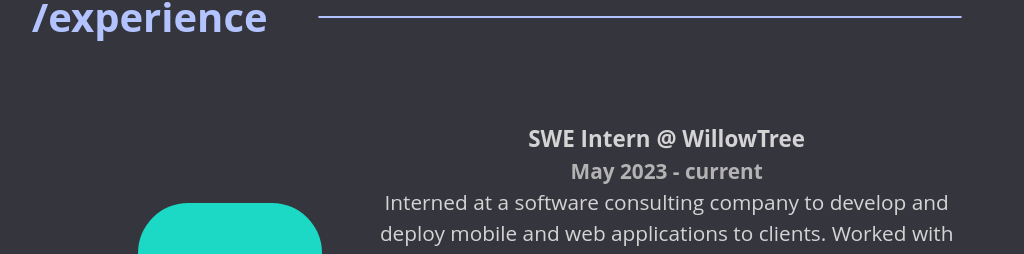
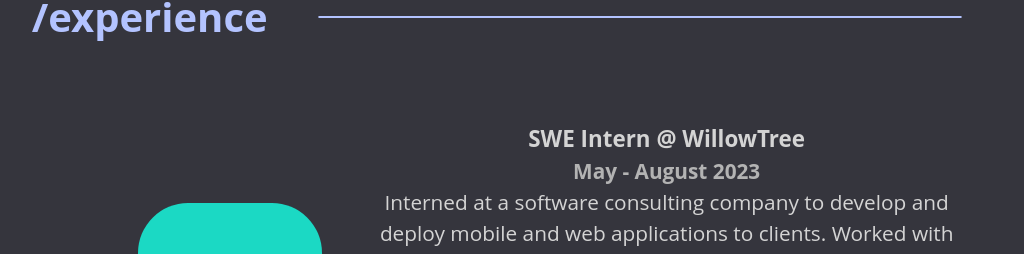
Before and after one commit to rahulmedicharla/portfolio, a React (Create React App) app: page / in a window 1280 px wide. Shown: the part 1519-1773 px from the top of the page, without its empty margins (90-1114 px from the left). Built offline with nearby package versions, Linux system fonts and the light colour scheme.

Commit message:
changed willow tree content

```diff
--- a/src/contents.js
+++ b/src/contents.js
@@ -20,7 +20,7 @@
         {
             role: "SWE Intern",
             company: "WillowTree",
-            date: "May 2023 - current",
+            date: "May - August 2023",
             description: `Interned at a software consulting company to develop and deploy mobile and web applications to clients.
             Worked with a cross functional team of developers, designers, and PM's to develop a customer support chat bot.
             I'm utilizing large language models, vector embeddings, and an SQL database to develop a custom search feature to provide fast semantic search and response: hosted on Azure with a custom backend web API built with .NET framework.`,
```
